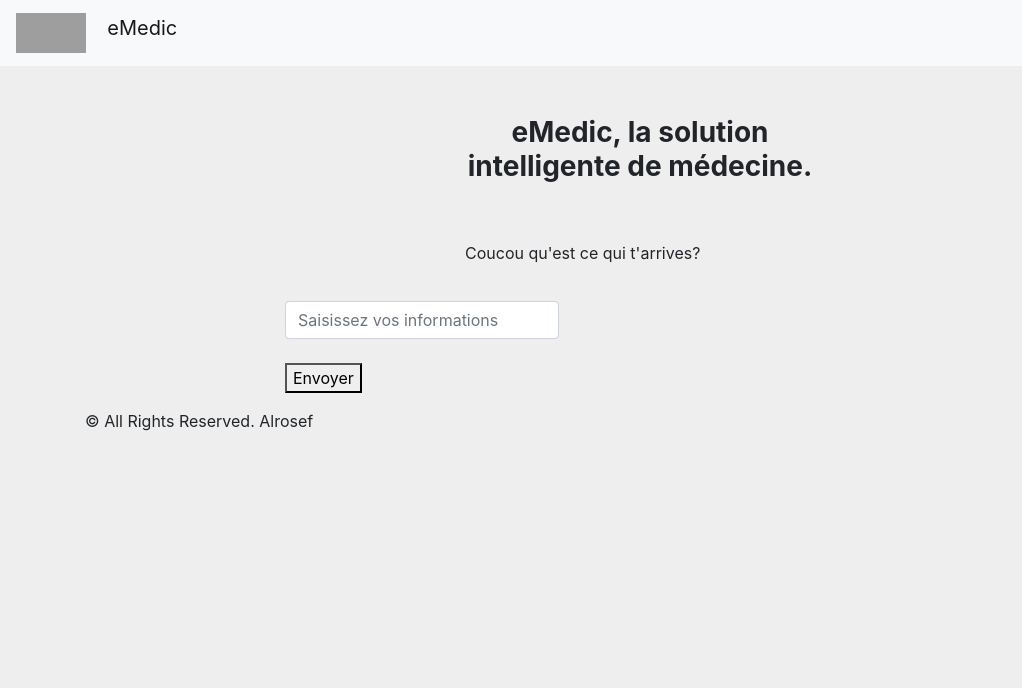
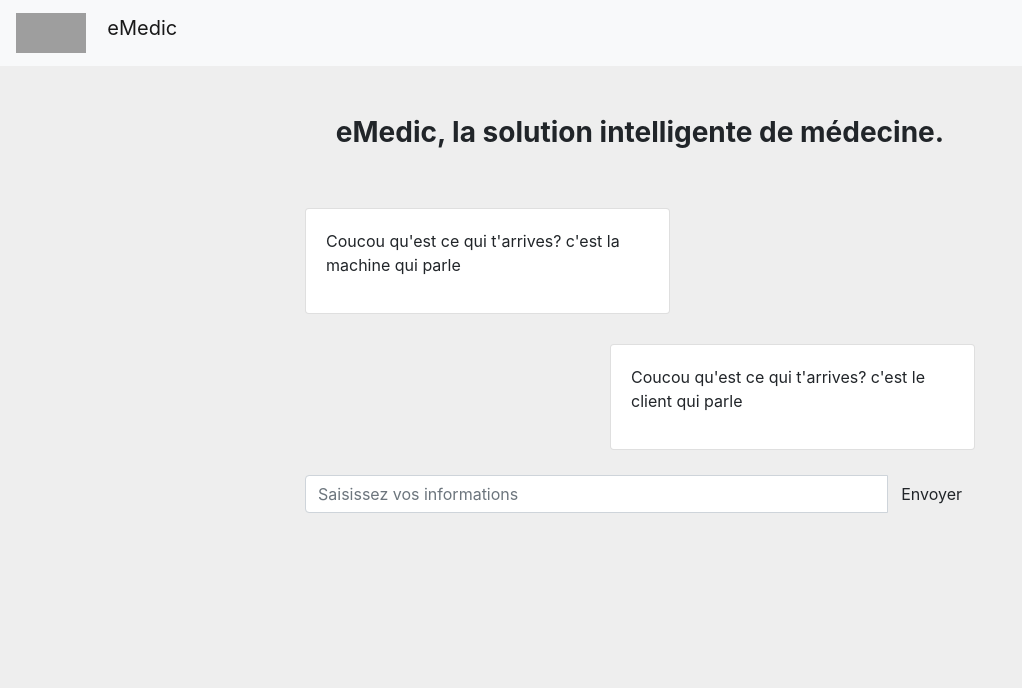
Before and after one commit to fekoulla/eMedic, a PHP site: page / in a window 1280 px wide. Shown: the top 688 px of the page, without its empty margins (0-1022 px from the left). Run offline with PHP 8.4, Linux system fonts and the light colour scheme; some libraries are stand-ins or nearby versions; grey boxes are pictures that could not be loaded.

Commit message:
front chatbot

```diff
--- a/index.php
+++ b/index.php
@@ -25,53 +25,52 @@
 
     </head>
 
-    <body style="background-color: rgb(238, 238, 238)">
+    <body style="background-color: rgb(238, 238, 238); height:100%;">
 
         <div class="container">
             <div class="row">
-                <div class="col">
-                </div>
-                <div class="col" style="margin-top: 50px;">
+                <div class="col" style="margin-top: 50px; ">
                     <h3 class="text-center"><strong>eMedic, la solution intelligente de médecine. </strong></h3>
-                </div>
-                <div class="col">
                 </div>
             </div>
         </div>
 
-        <div class="container">
+        <div class="container" style="width:700px;">
             <div class="row">
-                <div class="col">
-                </div>
-                <div id="affichage" class="col" style="margin-top: 50px;">
-                  <p> Coucou qu'est  ce qui t'arrives?</p>
-                </div>
-                <div class="col">
+                <div id="affichage" class="card card-body" style="margin-top: 50px;margin-right:320px; margin-left:15px;">
+                    <p> Coucou qu'est  ce qui t'arrives? c'est la machine qui parle</p>
                 </div>
             </div>
         </div>
 
-        <div class="container">
+        <div class="container" style="width:700px;">
             <div class="row">
-                <div class="col" style="margin-top: 20px; margin-left: 200px;">
+                <div id="affichage" class="card card-body" style="margin-top: 30px;margin-left:320px; margin-right:15px;">
+                    <p> Coucou qu'est  ce qui t'arrives? c'est le client qui parle</p>
+                </div>
+            </div>
+        </div>
+
+        <div class="container" style="width:700px;">
+            <div class="row">
+                <div class="col" style="margin-top: 25px; width:200px; margin-bottom: 160px;">
                     <div class="input-group mb-3">
-                      <div id="block-commentaires">
-                        <input id="message" type="text" class="form-control" name="message" placeholder="Saisissez vos informations" aria-label="informations" ><br>
-                        <button id="submit_ajax" type="submit">Envoyer</button>
-                      </div>
+                      <div class="input-group" id="block-commentaires">
+                            <input id="message" type="text" class="form-control" name="message" placeholder="Saisissez vos informations" aria-label="informations">
+                            <span class="input-group-btn">
+                                <button id="submit_ajax" class="btn btn-default" type="submit">Envoyer</button>
+                            </span>
+                        </div>
                     </div>
                 </div>
             </div>
         </div>
 
-        <footer>
-            <div class="container">
-            <p>&copy; All Rights Reserved. Alrosef</p>
-            </div>
-        </footer>
-
     <!-- jQuery first, then Popper.js, then Bootstrap JS -->
     <script src="https://cdnjs.cloudflare.com/ajax/libs/popper.js/1.14.7/umd/popper.min.js" integrity="sha384-UO2eT0CpHqdSJQ6hJty5KVphtPhzWj9WO1clHTMGa3JDZwrnQq4sF86dIHNDz0W1" crossorigin="anonymous"></script>
     <script src="https://stackpath.bootstrapcdn.com/bootstrap/4.3.0/js/bootstrap.min.js" integrity="sha384-7aThvCh9TypR7fIc2HV4O/nFMVCBwyIUKL8XCtKE+8xgCgl/PQGuFsvShjr74PBp" crossorigin="anonymous"></script>
+
   </body>
+
+
 </html>
```
